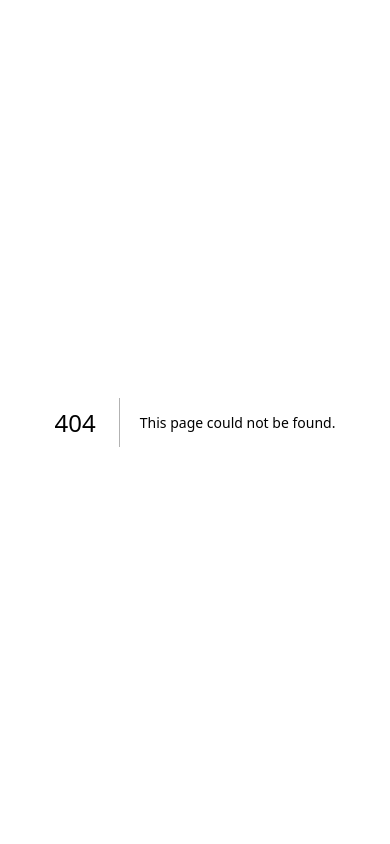
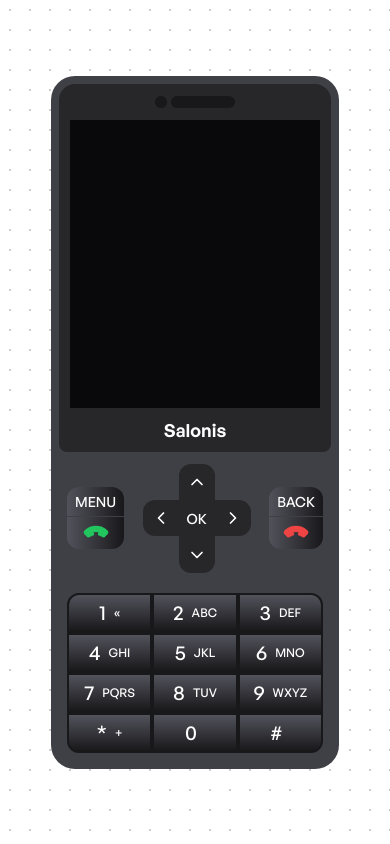
Before and after one commit to mariosalembe23/salonis, a Next.js app: page /mobile in a window 390 px wide. Before the commit this address had no page. Built offline with nearby package versions, Linux system fonts and the light colour scheme.

Commit message:
Finalizado Layout do Mobile Version

```diff
--- /dev/null
+++ b/src/app/mobile/page.tsx
@@ -0,0 +1,168 @@
+import React from "react";
+
+const Button: React.FC<{
+  number: string;
+  str: string;
+  radius: string;
+}> = ({ number, str, radius }) => {
+  return (
+    <button
+      className={`text-white gap-2 border-2 transition-all hover:from-zinc-700 hover:to-zinc-950 border-zinc-900 flex items-center justify-center text-[14px] font-medium px-2 py-1 bg-gradient-to-b from-zinc-600 to-zinc-900 ${radius} `}
+    >
+      <span className="text-xl font-medium">{number}</span>
+      <span className="text-[12px]">{str}</span>
+    </button>
+  );
+};
+
+export default function Mobile() {
+  return (
+    <div className="flex items-center justify-center h-screen w-full">
+      <div className=" flex flex-col w-72 rounded-[1.5rem] bg-zinc-700 p-2">
+        <div className="h-[23rem] flex items-start flex-col justify-between w-full rounded-t-2xl rounded-b-lg bg-zinc-800">
+          <header className="flex py-3 w-full items-center justify-center gap-1">
+            <div className="w-3 h-3 rounded-full bg-zinc-900"></div>
+            <div className="w-16 h-3 bg-zinc-900 rounded-full"></div>
+          </header>
+          <div className="h-full bg-zinc-950 w-[92%] mx-auto mb-2"></div>
+          <footer className="w-full">
+            <p className="text-center pb-2 text-white text-lg font-semibold">
+              Salonis
+            </p>
+          </footer>
+        </div>
+        <div className="h-[40%] px-2 w-full rounded-b-2xl bg-zinc-700 mt-3">
+          <header className="flex items-center justify-between">
+            <div className="grid grid-cols-1 rounded-xl">
+              <button className="text-white text-[14px] font-medium px-2 py-1 bg-gradient-to-r from-zinc-600 to-zinc-900 rounded-t-xl">
+                MENU
+              </button>
+              <button className="text-white flex items-center justify-center text-[14px] font-medium px-2 py-1 bg-gradient-to-r from-zinc-600 to-zinc-900 rounded-b-xl border-t border-zinc-700">
+                <svg
+                  xmlns="http://www.w3.org/2000/svg"
+                  viewBox="0 0 24 24"
+                  fill="currentColor"
+                  stroke="currentColor"
+                  stroke-width="2"
+                  stroke-linecap="round"
+                  stroke-linejoin="round"
+                  className="icon size-6 fill-green-500 stroke-green-500 rotate-[135deg] icon-tabler icons-tabler-outline icon-tabler-phone"
+                >
+                  <path stroke="none" d="M0 0h24v24H0z" fill="none" />
+                  <path d="M5 4h4l2 5l-2.5 1.5a11 11 0 0 0 5 5l1.5 -2.5l5 2v4a2 2 0 0 1 -2 2a16 16 0 0 1 -15 -15a2 2 0 0 1 2 -2" />
+                </svg>
+              </button>
+            </div>
+            <div className="flex flex-col  items-center justify-center">
+              <div className="">
+                <button className="text-white text-[14px] transition-all hover:bg-zinc-900 font-medium px-2 py-2 bg-zinc-800 rounded-t-xl">
+                  <svg
+                    xmlns="http://www.w3.org/2000/svg"
+                    viewBox="0 0 24 24"
+                    fill="none"
+                    stroke="currentColor"
+                    stroke-width="2"
+                    stroke-linecap="round"
+                    stroke-linejoin="round"
+                    className="icon size-5 icon-tabler icons-tabler-outline icon-tabler-chevron-up"
+                  >
+                    <path stroke="none" d="M0 0h24v24H0z" fill="none" />
+                    <path d="M6 15l6 -6l6 6" />
+                  </svg>
+                </button>
+              </div>
+              <div className="flex items-center  justify-between">
+                <button className="text-white text-[14px] font-medium transition-all hover:bg-zinc-900 px-2 py-2 bg-zinc-800 rounded-l-xl">
+                  <svg
+                    xmlns="http://www.w3.org/2000/svg"
+                    viewBox="0 0 24 24"
+                    fill="none"
+                    stroke="currentColor"
+                    stroke-width="2"
+                    stroke-linecap="round"
+                    stroke-linejoin="round"
+                    className="icon size-5 -rotate-90 icon-tabler icons-tabler-outline icon-tabler-chevron-up"
+                  >
+                    <path stroke="none" d="M0 0h24v24H0z" fill="none" />
+                    <path d="M6 15l6 -6l6 6" />
+                  </svg>
+                </button>
+                <button className="text-white text-[14px] font-medium transition-all hover:bg-zinc-900 px-2 py-2 bg-zinc-800 ">
+                  OK
+                </button>
+                <button className="text-white text-[14px] font-medium transition-all hover:bg-zinc-900 px-2 py-2 bg-zinc-800 rounded-r-xl">
+                  <svg
+                    xmlns="http://www.w3.org/2000/svg"
+                    viewBox="0 0 24 24"
+                    fill="none"
+                    stroke="currentColor"
+                    stroke-width="2"
+                    stroke-linecap="round"
+                    stroke-linejoin="round"
+                    className="icon size-5 rotate-90 icon-tabler icons-tabler-outline icon-tabler-chevron-up"
+                  >
+                    <path stroke="none" d="M0 0h24v24H0z" fill="none" />
+                    <path d="M6 15l6 -6l6 6" />
+                  </svg>
+                </button>
+              </div>
+              <div className="">
+                <button className="text-white text-[14px] transition-all hover:bg-zinc-900 font-medium px-2 py-2 bg-zinc-800 rounded-b-xl">
+                  <svg
+                    xmlns="http://www.w3.org/2000/svg"
+                    viewBox="0 0 24 24"
+                    fill="none"
+                    stroke="currentColor"
+                    stroke-width="2"
+                    stroke-linecap="round"
+                    stroke-linejoin="round"
+                    className="icon size-5 rotate-180 icon-tabler icons-tabler-outline icon-tabler-chevron-up"
+                  >
+                    <path stroke="none" d="M0 0h24v24H0z" fill="none" />
+                    <path d="M6 15l6 -6l6 6" />
+                  </svg>
+                </button>
+              </div>
+            </div>
+            <div className="grid grid-cols-1">
+              <button className="text-white text-[14px] font-medium px-2 py-1 bg-gradient-to-r from-zinc-600 to-zinc-900 rounded-t-xl">
+                BACK
+              </button>
+              <button className="text-white flex items-center justify-center text-[14px] font-medium px-2 py-1 bg-gradient-to-r from-zinc-600 to-zinc-900 rounded-b-xl border-t border-zinc-700">
+                <svg
+                  xmlns="http://www.w3.org/2000/svg"
+                  viewBox="0 0 24 24"
+                  fill="currentColor"
+                  stroke="currentColor"
+                  stroke-width="2"
+                  stroke-linecap="round"
+                  stroke-linejoin="round"
+                  className="icon size-6 fill-red-500 stroke-red-500 rotate-[135deg] icon-tabler icons-tabler-outline icon-tabler-phone"
+                >
+                  <path stroke="none" d="M0 0h24v24H0z" fill="none" />
+                  <path d="M5 4h4l2 5l-2.5 1.5a11 11 0 0 0 5 5l1.5 -2.5l5 2v4a2 2 0 0 1 -2 2a16 16 0 0 1 -15 -15a2 2 0 0 1 2 -2" />
+                </svg>
+              </button>
+            </div>
+          </header>
+          <footer className="flex mb-2 flex-col mt-5 justify-center">
+            <div className="grid grid-cols-3">
+              <Button number="1" str="«" radius="rounded-tl-xl" />
+              <Button number="2" str="ABC" radius="rounded-none" />
+              <Button number="3" str="DEF" radius="rounded-tr-xl" />
+              <Button number="4" str="GHI" radius="rounded-none" />
+              <Button number="5" str="JKL" radius="rounded-none" />
+              <Button number="6" str="MNO" radius="rounded-none" />
+              <Button number="7" str="PQRS" radius="rounded-none" />
+              <Button number="8" str="TUV" radius="rounded-none" />
+              <Button number="9" str="WXYZ" radius="rounded-none" />
+              <Button number="*" str="+" radius="rounded-bl-xl" />
+              <Button number="0" str=" " radius="rounded-none" />
+              <Button number="#" str=" " radius="rounded-br-xl" />
+            </div>
+          </footer>
+        </div>
+      </div>
+    </div>
+  );
+}
```
